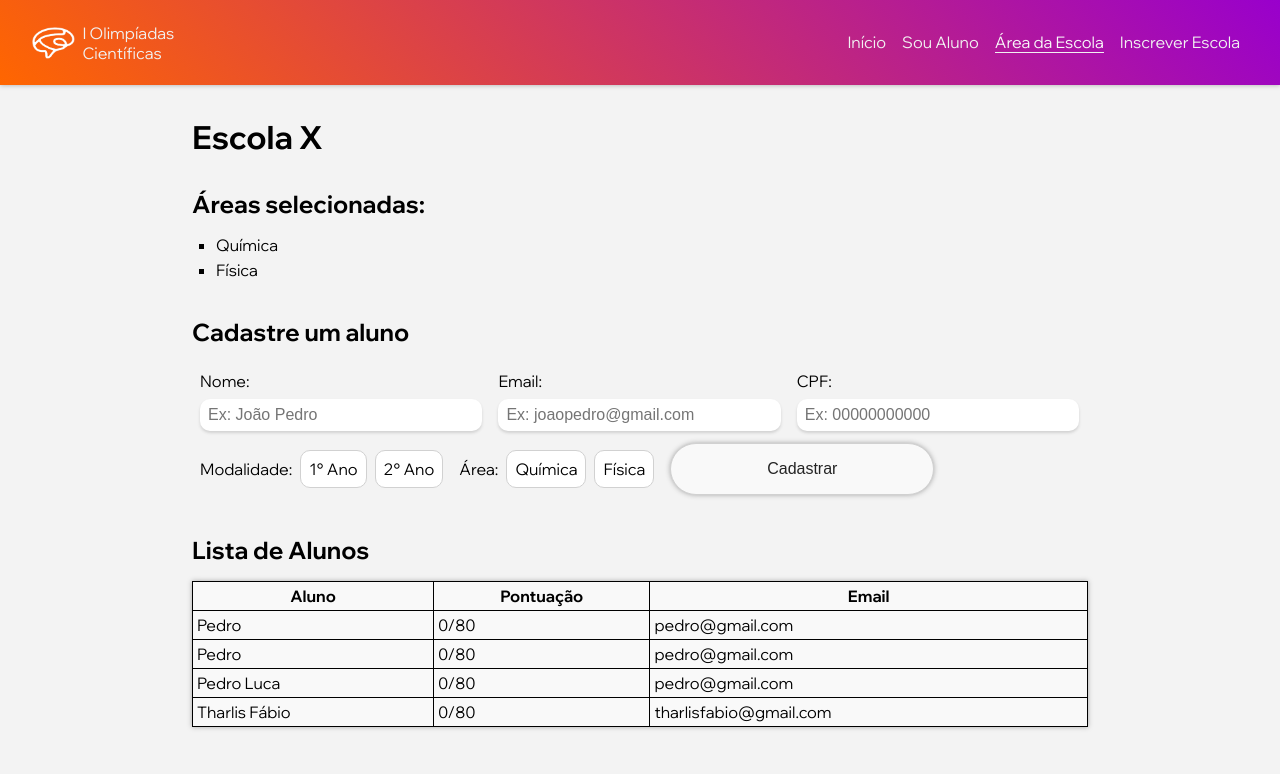
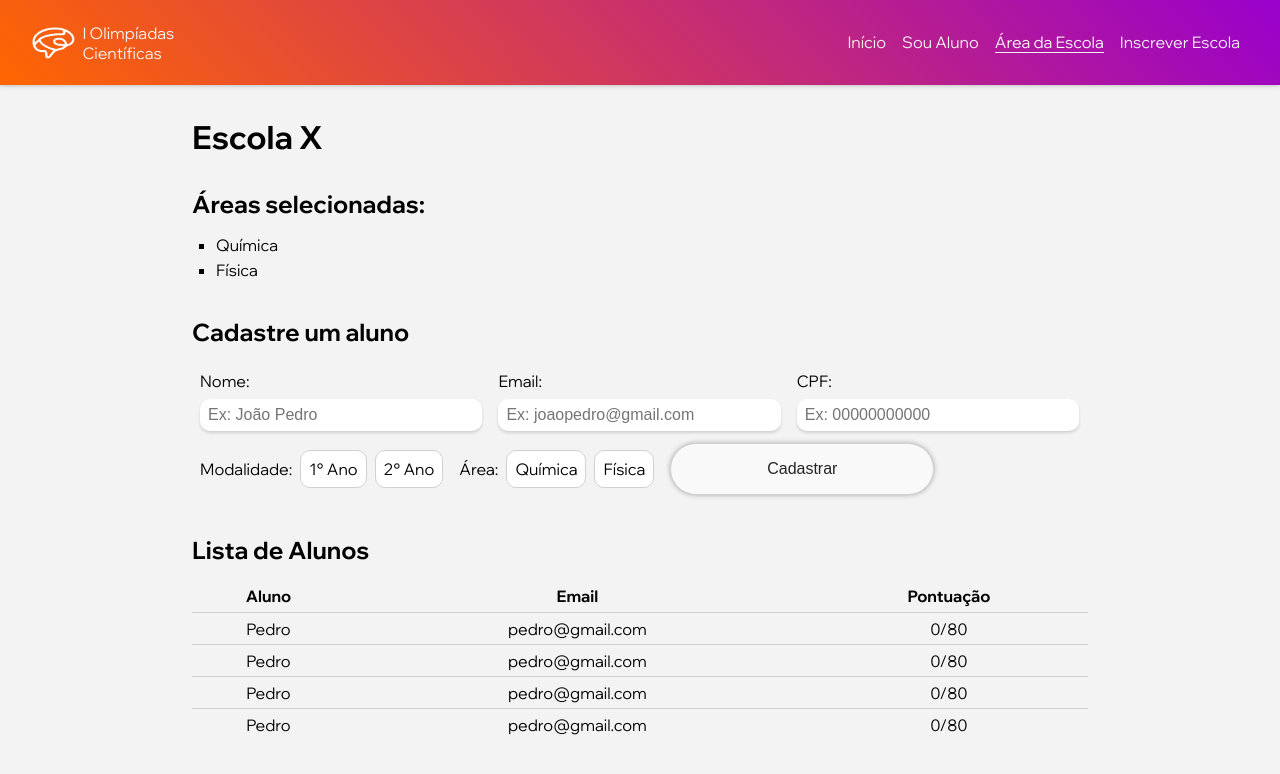
Before and after one commit to pedroluca/olimpiadas-cientificas, a React (Vite) app: page /escola in a window 1280 px wide. Shown: the top 774 px of the page. Built offline with nearby package versions, Linux system fonts and the light colour scheme.

Commit message:
fix: ajustar página de escola e cadastro de escola, ajustar componente botão principal

```diff
--- a/src/components/BotaoPrincipal/styles.css
+++ b/src/components/BotaoPrincipal/styles.css
@@ -1,7 +1,7 @@
 .btn-principal {
   margin: 1rem auto;
   align-self: center;
-  width: 30%;
+  width: 50%;
   padding: 1rem;
   background: var(--white2-color);
   color: var(--black-color);
@@ -17,3 +17,9 @@
   background: linear-gradient(45deg, rgba(255,102,0,1) 0%, rgba(153,0,204,1) 100%);
   color: var(--white-color);
 }
+
+@media screen and (min-width: 768px) {
+  .btn-principal {
+    width: 30%;
+  }
+}
--- a/src/pages/Cadastro/CadastroEscola.jsx
+++ b/src/pages/Cadastro/CadastroEscola.jsx
@@ -1,5 +1,6 @@
-import { useState } from 'react';
-import { BotaoPrincipal } from '../../components/BotaoPrincipal/BotaoPrincipal';
+import { useState } from 'react'
+import { BotaoPrincipal } from '../../components/BotaoPrincipal/BotaoPrincipal'
+import ImgCadastro from '../../assets/images/cadastro.jpg'
 import './styles.css'
 
 export function CadastroEscola() {
@@ -64,8 +65,10 @@ export function CadastroEscola() {
     <div className="container-cadastro">
       <h1>Cadastro de Escolas</h1>
       <p>Por favor faça o cadastro para participar</p>
+      <section className="form-img-container">
+        <img src={ImgCadastro} className="img-cadastro" />
         <form onSubmit={handleSubmit}>
-        <session className="form-session">
+          <section className="form-session">
             <span>
               <label htmlFor="nome">Nome:</label>
               <input type="text" id="nome" name="nome" placeholder="Ex: Escola X" onChange={handleChange} required />
@@ -86,9 +89,9 @@ export function CadastroEscola() {
               <label htmlFor="cidade">Município:</label>
               <input type="text" id="cidade" name="cidade" placeholder="Ex: Guanambi" onChange={handleChange} required />
             </span>
-        </session>
+          </section>
           <hr/>
-        <session className="form-session">
+          <section className="form-session">
             <span className="areas">
               <label htmlFor="area">Áreas:</label>
               <p>* Escolha 2 opções</p>
@@ -119,9 +122,9 @@ export function CadastroEscola() {
                 </label>
               </div>
             </span>
-        </session>
+          </section>
           <hr/>
-        <session className="form-session">
+          <section className="form-session">
             <span>
               <label htmlFor="nomeResponsavel">Nome do(a) Responsável:</label>
               <input type="text" id="nomeResponsavel" name="nomeResponsavel" placeholder="Ex: Maria" onChange={handleChange} required />
@@ -130,10 +133,11 @@ export function CadastroEscola() {
               <label htmlFor="cpfResponsavel">CPF do(a) Responsável:</label>
               <input type="text" id="cpfResponsavel" name="cpfResponsavel" placeholder="Ex: 00000000000" pattern="\d{11}" onChange={handleChange} required />
             </span>
-        </session>
+          </section>
           <p className="login-switch">Já possui conta? <a className="login-switch" href="/login">Faça login aqui</a></p>
           <BotaoPrincipal type="submit" content="Cadastrar" />
         </form>
+      </section>
     </div>
   )
 }
--- a/src/pages/Cadastro/styles.css
+++ b/src/pages/Cadastro/styles.css
@@ -150,10 +150,14 @@ form hr {
   gap: .5rem;
 }
 
+.img-cadastro {
+  display: none;
+}
+
 @media screen and (768px < width < 1024px) {
   .container-cadastro {
-    margin: 0 10%;
-    padding: 2rem 10%;
+    margin: 0;
+    padding: 2rem 15%;
   }
 
   .cadastro-alunos {
--- a/src/pages/Escola/Escola.jsx
+++ b/src/pages/Escola/Escola.jsx
@@ -13,31 +13,36 @@ export function Escola() {
       <CadastroAluno />
       <h2>Lista de Alunos</h2>
       <table>
+        <thead>
           <tr>
             <th>Aluno</th>
+            <th>Email</th>
             <th>Pontuação</th>
-          <th>Email</th>
+          </tr>
+        </thead>
+        <tbody>
+          <tr>
+            <td>Pedro</td>
+            <td>pedro@gmail.com</td>
+            <td>0/80</td>
           </tr>
           <tr>
             <td>Pedro</td>
+            <td>pedro@gmail.com</td>
             <td>0/80</td>
-          <td>pedro@gmail.com</td>
           </tr>
           <tr>
             <td>Pedro</td>
+            <td>pedro@gmail.com</td>
             <td>0/80</td>
-          <td>pedro@gmail.com</td>
           </tr>
           <tr>
-          <td>Pedro Luca</td>
+            <td>Pedro</td>
+            <td>pedro@gmail.com</td>
             <td>0/80</td>
-          <td>pedro@gmail.com</td>
           </tr>
-        <tr>
-          <td>Tharlis Fábio</td>
-          <td>0/80</td>
-          <td>tharlisfabio@gmail.com</td>
-        </tr>
+        </tbody>
+
       </table>
     </div>
   )
--- a/src/pages/Escola/styles.css
+++ b/src/pages/Escola/styles.css
@@ -16,16 +16,16 @@
 
 .container-escola table {
   border-collapse: collapse;
-  background: var(--white2-color);
-  -webkit-box-shadow: 0px 0px 5px 0px #a9a9a9;
-  box-shadow: 0px 0px 5px 0px #a9a9a9;
+  margin-bottom: 2rem;
 }
 
-.container-escola table,
-.container-escola table td,
-.container-escola table th {
-  border: 1px solid #000;
-  padding: .25rem;
+.container-escola table * {
+  height: 2rem;
+}
+
+.container-escola table tbody td {
+  border-top: 1px solid var(--lightgray-color);
+  text-align: center;
 }
 
 @media screen and (min-width: 768px) {
```
Also changed, not shown: src/assets/images/cadastro.jpg (added). Lines whose indentation alone changed are shown as unchanged.
